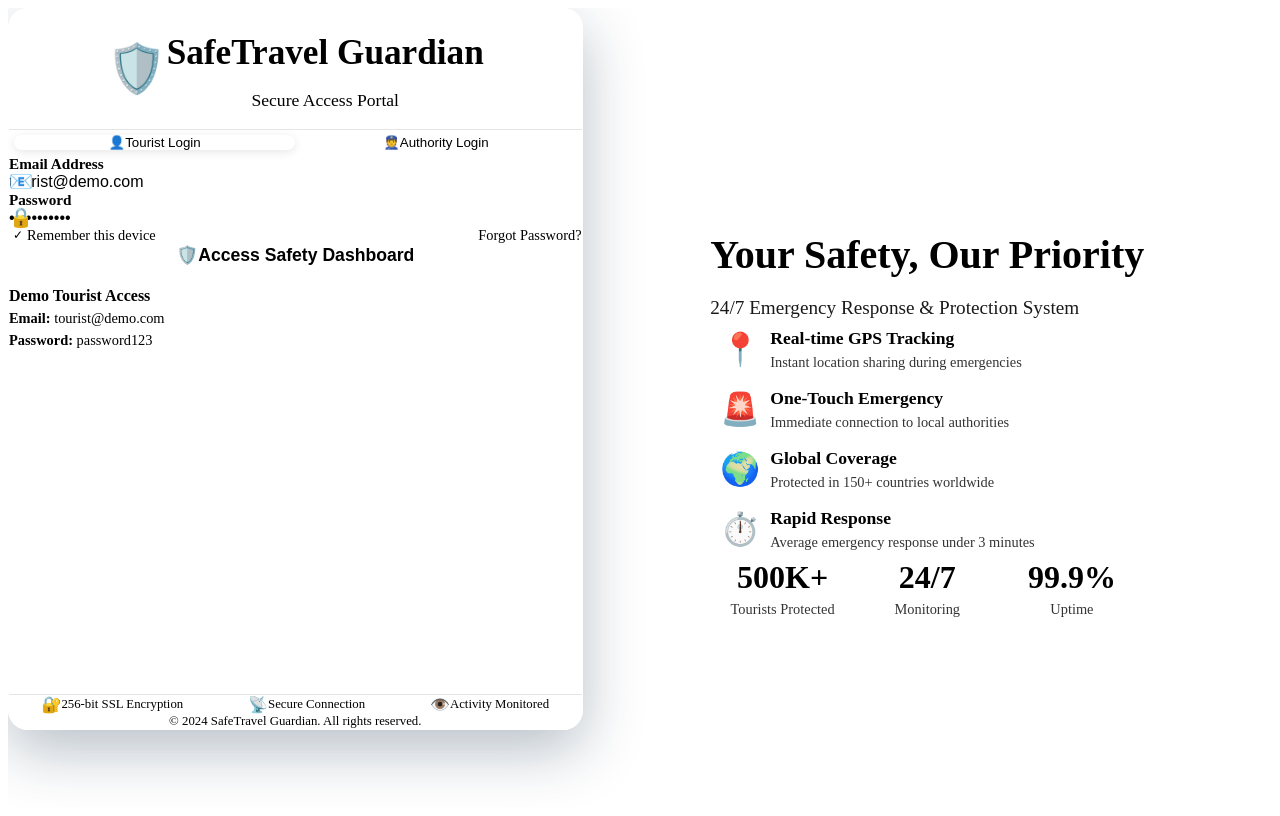
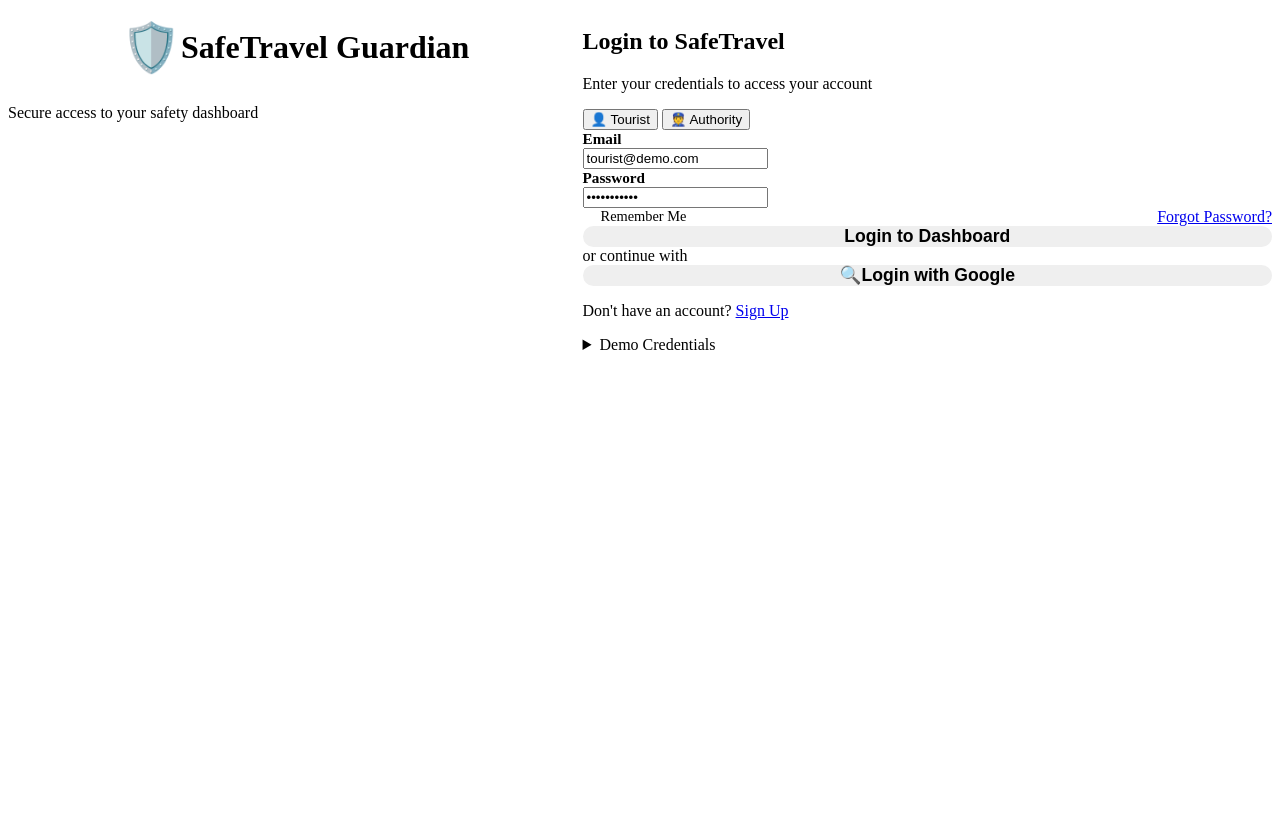
Before and after one commit to sharmis0713-bit/Smart-Safety-App, a website: page mobile-app/index.html in a window 1280 px wide. Drawn offline with Linux system fonts and the light colour scheme.

Commit message:
Update index.html

```diff
--- a/mobile-app/index.html
+++ b/mobile-app/index.html
@@ -3,208 +3,133 @@
 <head>
     <meta charset="UTF-8">
     <meta name="viewport" content="width=device-width, initial-scale=1.0">
-    <title>SafeTravel Guardian • Secure Login</title>
+    <title>SafeTravel Guardian • Login</title>
     <link href="https://fonts.googleapis.com/css2?family=Inter:wght@300;400;500;600;700&display=swap" rel="stylesheet">
-    <link rel="stylesheet" href="styles/common.css">
     <link rel="stylesheet" href="styles/login.css">
 </head>
 <body>
     <div class="login-container">
-        <!-- Security Background Pattern -->
-        <div class="security-background">
-            <div class="grid-pattern"></div>
-            <div class="floating-shapes">
-                <div class="shape shape-1"></div>
-                <div class="shape shape-2"></div>
-                <div class="shape shape-3"></div>
+        <!-- Left Side - Branding -->
+        <div class="login-branding">
+            <div class="brand-content">
+                <div class="logo">
+                    <div class="logo-icon">🛡️</div>
+                    <h1>SafeTravel Guardian</h1>
+                </div>
+                <p class="brand-tagline">Secure access to your safety dashboard</p>
             </div>
         </div>
 
-        <!-- Main Login Card -->
-        <div class="login-card glass-card">
-            <!-- Header -->
-            <div class="login-header">
-                <div class="logo">
-                    <div class="logo-icon">🛡️</div>
-                    <div class="logo-text">
-                        <h1>SafeTravel Guardian</h1>
-                        <p>Secure Access Portal</p>
-                    </div>
+        <!-- Right Side - Login Form -->
+        <div class="login-form-section">
+            <div class="form-container">
+                <div class="form-header">
+                    <h2>Login to SafeTravel</h2>
+                    <p>Enter your credentials to access your account</p>
                 </div>
-            </div>
 
-            <!-- Login Tabs -->
-            <div class="login-tabs">
-                <button class="tab-btn active" data-tab="tourist">
-                    <span class="tab-icon">👤</span>
-                    Tourist Login
-                </button>
-                <button class="tab-btn" data-tab="authority">
-                    <span class="tab-icon">👮</span>
-                    Authority Login
-                </button>
-            </div>
+                <!-- User Type Selection -->
+                <div class="user-type-selector">
+                    <button class="user-type-btn active" data-type="tourist">
+                        <span class="user-icon">👤</span>
+                        Tourist
+                    </button>
+                    <button class="user-type-btn" data-type="authority">
+                        <span class="user-icon">👮</span>
+                        Authority
+                    </button>
+                </div>
 
-            <!-- Tourist Login Form -->
-            <div class="login-form active" id="touristForm">
-                <form id="touristLoginForm">
+                <!-- Tourist Login Form -->
+                <form class="login-form active" id="touristLoginForm">
                     <div class="input-group">
-                        <label for="touristEmail">Email Address</label>
-                        <div class="input-with-icon">
-                            <span class="input-icon">📧</span>
-                            <input type="email" id="touristEmail" placeholder="tourist@example.com" value="tourist@demo.com" required>
-                        </div>
+                        <label for="email">Email</label>
+                        <input type="email" id="email" placeholder="email@service.com" value="tourist@demo.com" required>
                     </div>
 
                     <div class="input-group">
-                        <label for="touristPassword">Password</label>
-                        <div class="input-with-icon">
-                            <span class="input-icon">🔒</span>
-                            <input type="password" id="touristPassword" placeholder="Enter your password" value="password123" required>
-                        </div>
+                        <label for="password">Password</label>
+                        <input type="password" id="password" placeholder="Enter your password" value="password123" required>
                     </div>
 
                     <div class="form-options">
                         <label class="checkbox">
-                            <input type="checkbox" id="rememberMe" checked>
+                            <input type="checkbox" id="rememberMe">
                             <span class="checkmark"></span>
-                            Remember this device
+                            Remember Me
                         </label>
-                        <a href="#" class="forgot-link">Forgot Password?</a>
+                        <a href="#" class="forgot-password">Forgot Password?</a>
                     </div>
 
-                    <button type="submit" class="login-btn primary-btn">
-                        <span class="btn-icon">🛡️</span>
-                        Access Safety Dashboard
+                    <button type="submit" class="login-btn primary">
+                        Login to Dashboard
+                    </button>
+
+                    <div class="divider">
+                        <span>or continue with</span>
+                    </div>
+
+                    <button type="button" class="login-btn google">
+                        <span class="google-icon">🔍</span>
+                        Login with Google
                     </button>
                 </form>
 
-                <div class="demo-credentials">
-                    <div class="demo-card">
-                        <h4>Demo Tourist Access</h4>
-                        <p><strong>Email:</strong> tourist@demo.com</p>
-                        <p><strong>Password:</strong> password123</p>
-                    </div>
-                </div>
-            </div>
-
-            <!-- Authority Login Form -->
-            <div class="login-form" id="authorityForm">
-                <form id="authorityLoginForm">
+                <!-- Authority Login Form -->
+                <form class="login-form" id="authorityLoginForm">
                     <div class="input-group">
-                        <label for="authorityID">Authority ID</label>
-                        <div class="input-with-icon">
-                            <span class="input-icon">🆔</span>
-                            <input type="text" id="authorityID" placeholder="AUTH-XXXX-XXXX" value="AUTH-001" required>
-                        </div>
+                        <label for="authorityId">Authority ID</label>
+                        <input type="text" id="authorityId" placeholder="AUTH-XXXX-XXXX" value="AUTH-001" required>
                     </div>
 
                     <div class="input-group">
-                        <label for="authorityPassword">Password</label>
-                        <div class="input-with-icon">
-                            <span class="input-icon">🔒</span>
-                            <input type="password" id="authorityPassword" placeholder="Enter secure password" value="auth123" required>
-                        </div>
+                        <label for="authPassword">Password</label>
+                        <input type="password" id="authPassword" placeholder="Enter your password" value="auth123" required>
                     </div>
 
                     <div class="input-group">
-                        <label for="authorityCode">Security Code</label>
-                        <div class="input-with-icon">
-                            <span class="input-icon">⚡</span>
-                            <input type="password" id="authorityCode" placeholder="Enter security code" value="7890" required>
-                        </div>
+                        <label for="securityCode">Security Code</label>
+                        <input type="password" id="securityCode" placeholder="Enter security code" value="7890" required>
                     </div>
 
-                    <div class="security-notice">
-                        <div class="security-icon">⚠️</div>
-                        <p>This portal is for authorized emergency personnel only. All access attempts are logged and monitored.</p>
+                    <div class="form-options">
+                        <label class="checkbox">
+                            <input type="checkbox" id="rememberAuth">
+                            <span class="checkmark"></span>
+                            Remember This Device
+                        </label>
                     </div>
 
-                    <button type="submit" class="login-btn authority-btn">
-                        <span class="btn-icon">🚨</span>
+                    <button type="submit" class="login-btn primary">
                         Access Emergency Dashboard
                     </button>
+
+                    <div class="security-notice">
+                        <span class="notice-icon">⚠️</span>
+                        Authorized personnel only. All access is monitored.
+                    </div>
                 </form>
 
-                <div class="demo-credentials">
-                    <div class="demo-card">
-                        <h4>Demo Authority Access</h4>
-                        <p><strong>ID:</strong> AUTH-001</p>
-                        <p><strong>Password:</strong> auth123</p>
-                        <p><strong>Code:</strong> 7890</p>
-                    </div>
-                </div>
-            </div>
+                <div class="form-footer">
+                    <p>Don't have an account? <a href="#" class="signup-link">Sign Up</a></p>
 
-            <!-- Footer -->
-            <div class="login-footer">
-                <div class="security-features">
-                    <div class="feature">
-                        <span class="feature-icon">🔐</span>
-                        <span>256-bit SSL Encryption</span>
-                    </div>
-                    <div class="feature">
-                        <span class="feature-icon">📡</span>
-                        <span>Secure Connection</span>
-                    </div>
-                    <div class="feature">
-                        <span class="feature-icon">👁️</span>
-                        <span>Activity Monitored</span>
-                    </div>
-                </div>
-                <p class="copyright">© 2024 SafeTravel Guardian. All rights reserved.</p>
-            </div>
-        </div>
-
-        <!-- Welcome Panel -->
-        <div class="welcome-panel">
-            <div class="welcome-content">
-                <h2>Your Safety, Our Priority</h2>
-                <p class="welcome-subtitle">24/7 Emergency Response & Protection System</p>
-
-                <div class="feature-highlights">
-                    <div class="highlight-item">
-                        <div class="highlight-icon">📍</div>
-                        <div class="highlight-text">
-                            <strong>Real-time GPS Tracking</strong>
-                            <span>Instant location sharing during emergencies</span>
-                        </div>
-                    </div>
-                    <div class="highlight-item">
-                        <div class="highlight-icon">🚨</div>
-                        <div class="highlight-text">
-                            <strong>One-Touch Emergency</strong>
-                            <span>Immediate connection to local authorities</span>
-                        </div>
-                    </div>
-                    <div class="highlight-item">
-                        <div class="highlight-icon">🌍</div>
-                        <div class="highlight-text">
-                            <strong>Global Coverage</strong>
-                            <span>Protected in 150+ countries worldwide</span>
-                        </div>
-                    </div>
-                    <div class="highlight-item">
-                        <div class="highlight-icon">⏱️</div>
-                        <div class="highlight-text">
-                            <strong>Rapid Response</strong>
-                            <span>Average emergency response under 3 minutes</span>
-                        </div>
-                    </div>
-                </div>
-
-                <div class="stats-grid">
-                    <div class="stat">
-                        <div class="stat-number">500K+</div>
-                        <div class="stat-label">Tourists Protected</div>
-                    </div>
-                    <div class="stat">
-                        <div class="stat-number">24/7</div>
-                        <div class="stat-label">Monitoring</div>
-                    </div>
-                    <div class="stat">
-                        <div class="stat-number">99.9%</div>
-                        <div class="stat-label">Uptime</div>
+                    <div class="demo-credentials">
+                        <details>
+                            <summary>Demo Credentials</summary>
+                            <div class="demo-info">
+                                <div class="demo-section">
+                                    <strong>Tourist Demo:</strong>
+                                    <p>Email: tourist@demo.com</p>
+                                    <p>Password: password123</p>
+                                </div>
+                                <div class="demo-section">
+                                    <strong>Authority Demo:</strong>
+                                    <p>ID: AUTH-001</p>
+                                    <p>Password: auth123</p>
+                                    <p>Code: 7890</p>
+                                </div>
+                            </div>
+                        </details>
                     </div>
                 </div>
             </div>
```
